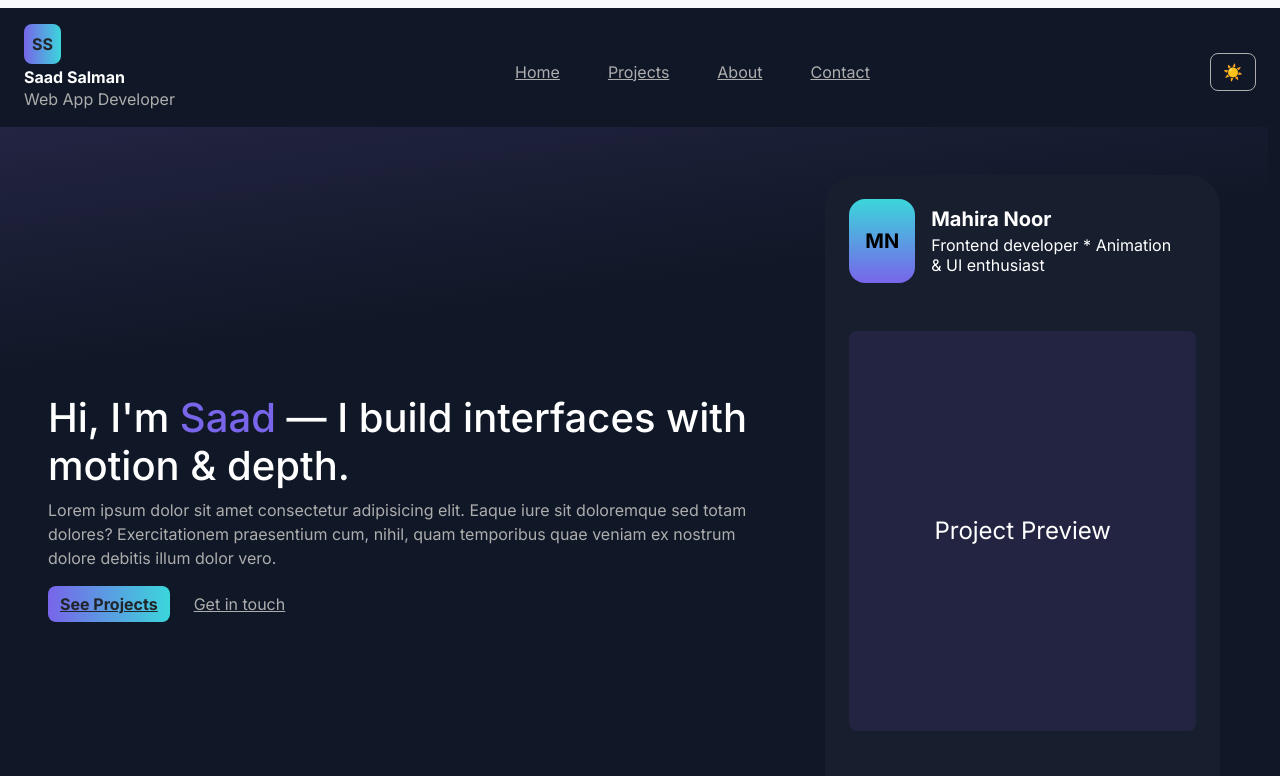
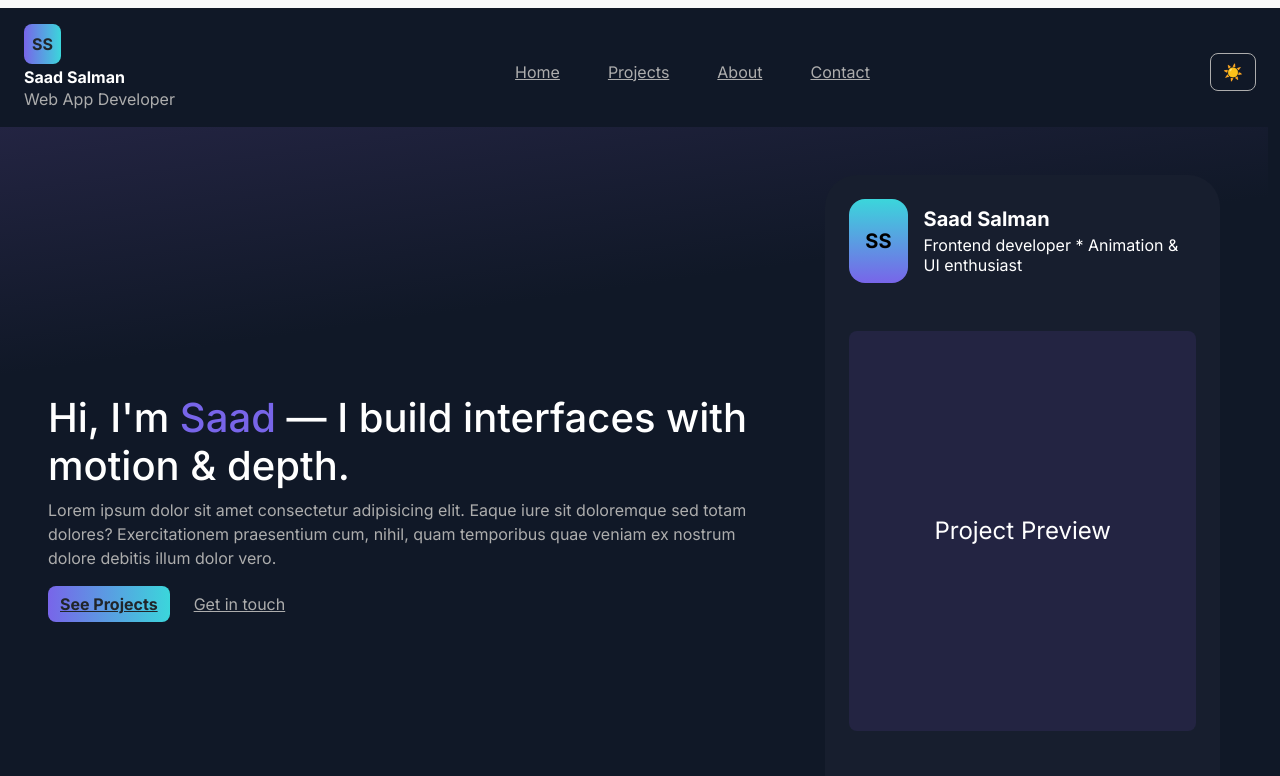
Before and after one commit to saadsalman708/project-38, a plain HTML site: page index.html in a window 1280 px wide. Shown: the top 776 px of the page. Drawn offline with nearby package versions, Linux system fonts and the light colour scheme; some packages are replaced by stand-ins of ours; a script that the page names is missing; a web font is replaced by a local one.

Commit message:
Replace person's name

```diff
--- a/index.html
+++ b/index.html
@@ -88,11 +88,11 @@
                 <div class="d-flex">
 
                     <div class="heroDiv2Logo fs-5 fw-bolder rounded-4 d-flex align-items-center text-black px-3">
-                        MN
+                        SS
                     </div>
 
                     <div class="my-2 mx-3">
-                        <h3 class="fs-5 fw-bold mb-1">Mahira Noor</h3>
+                        <h3 class="fs-5 fw-bold mb-1">Saad Salman</h3>
                         <p class="fs-6 lh-sm m-0">Frontend developer * Animation & UI enthusiast</p>
                     </div>
 
@@ -221,7 +221,7 @@
                 <div id="contactSectionCard" class="rounded-4 col-md-3 col-lg-3 p-4 pe-md-auto pe-lg-auto">
                     <h4 class="fw-bold">Get in touch</h4>
                     <span class="fw-bold me-2">Email: </span>
-                    <a href="#">mahira@example.com</a>
+                    <a href="#">saadsalman708@gmail.com</a>
                     <br />
                     <span class="fw-bold me-2">Location: </span>
                     <a href="#"> Karachi, Pakistan</a>
```
